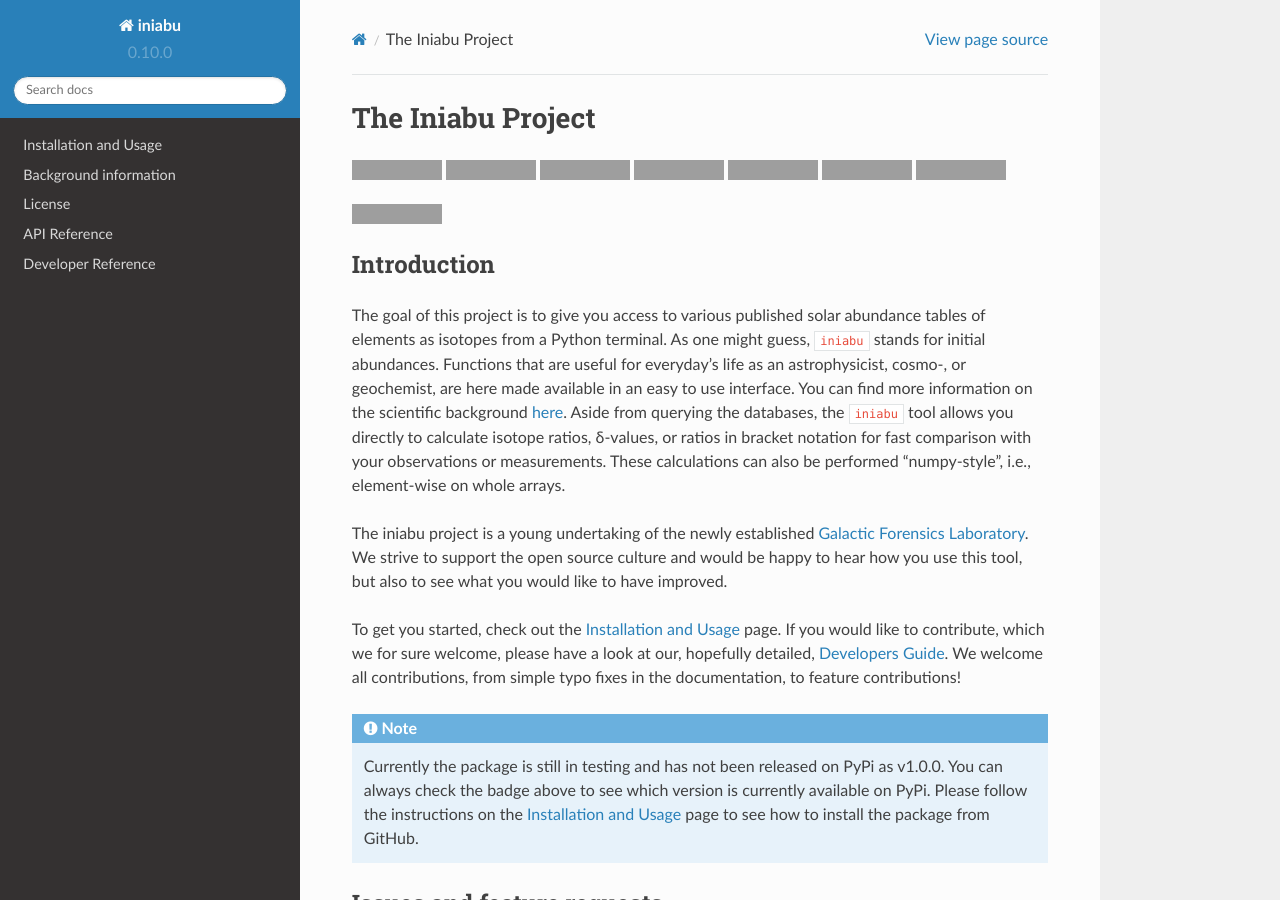
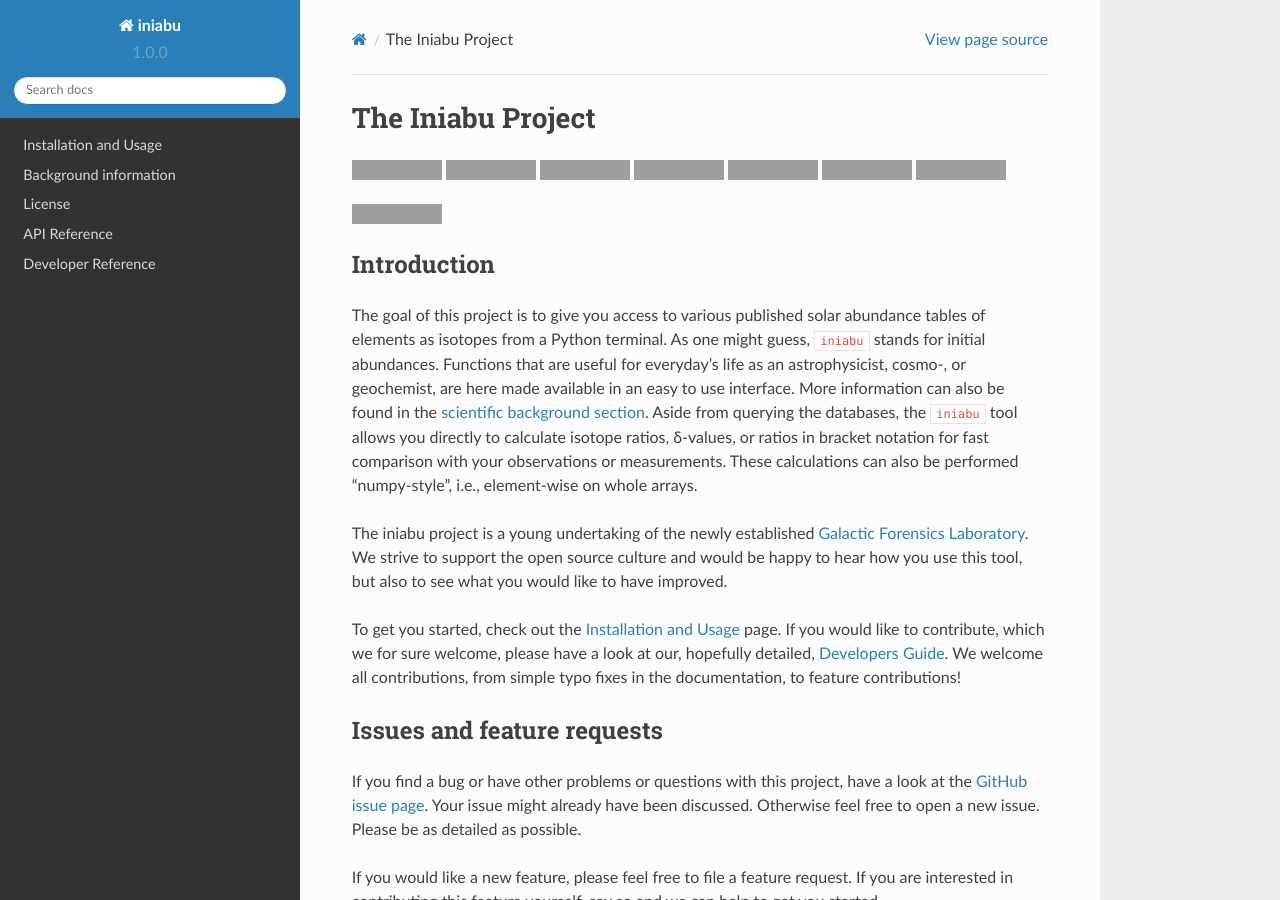
Before and after one commit to galactic-forensics/iniabu, a Sphinx documentation site: the page built from docs/index.rst, in a window 1280 px wide and 900 px high, cut to the strip 0-900 px from the top of the window. Built offline with Sphinx 7.4.7 and the Read the Docs theme 2.0.0, drawn with Linux system fonts in a browser that asks for light colours; grey boxes are pictures that could not be loaded.

Commit message:
Release v1.0.0 (#29)
Getting ready for v1.0

* Correct some errors in the docs

* Bump version:  → 1.0.0

```diff
--- a/docs/conf.py
+++ b/docs/conf.py
@@ -9,7 +9,7 @@
 project = "iniabu"
 author = "Reto Trappitsch"
 copyright = "2020, {}".format(author)
-version = "0.10.0"
+version = "1.0.0"
 release = version
 
 
--- a/docs/index.rst
+++ b/docs/index.rst
@@ -37,8 +37,8 @@
 Functions that are useful for everyday's life as an
 astrophysicist, cosmo-, or geochemist,
 are here made available in an easy to use interface.
-You can find more information on the scientific background
-:doc:`here <background>`.
+More information can also be found in the
+:doc:`scientific background section <background>`.
 Aside from querying the databases,
 the ``iniabu`` tool allows you directly
 to calculate isotope ratios,
@@ -65,14 +65,6 @@
 We welcome all contributions,
 from simple typo fixes in the documentation,
 to feature contributions!
-
-.. note:: Currently the package is still in testing
-  and has not been released on PyPi as v1.0.0.
-  You can always check the badge above to see
-  which version is currently available on PyPi.
-  Please follow the instructions on the
-  :doc:`Installation and Usage <intro>`
-  page to see how to install the package from GitHub.
 
 
 Issues and feature requests
--- a/iniabu/__init__.py
+++ b/iniabu/__init__.py
@@ -8,7 +8,7 @@
 inilog = IniAbu(unit="num_log")
 
 # Package information
-__version__ = "0.10.0"
+__version__ = "1.0.0"
 
 __title__ = "iniabu"
 __description__ = (
```
Also changed, not shown: README.rst (+15 -13 lines), docs/intro.rst (+3 -7 lines), pyproject.toml (+5 -5 lines), .bumpversion.cfg.
